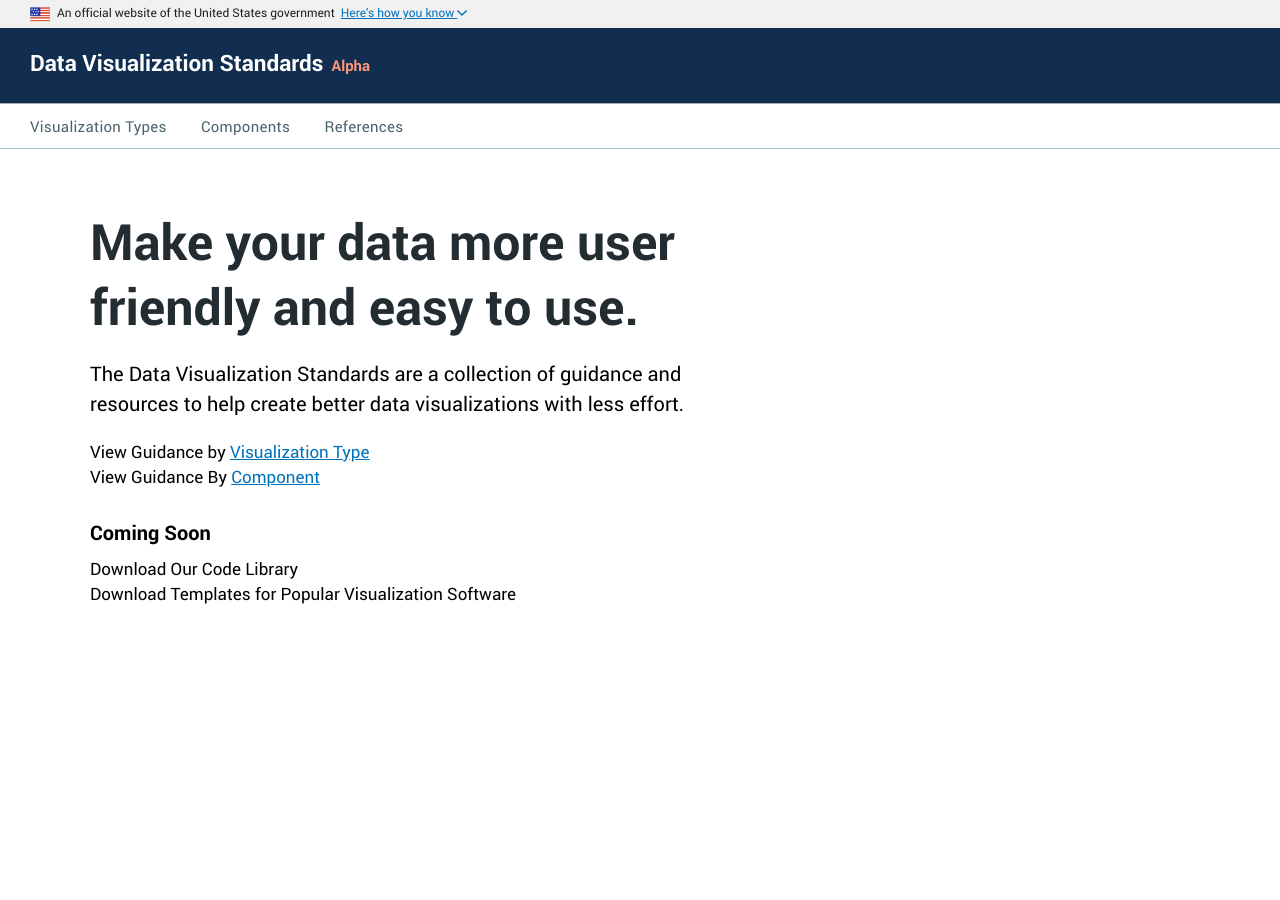
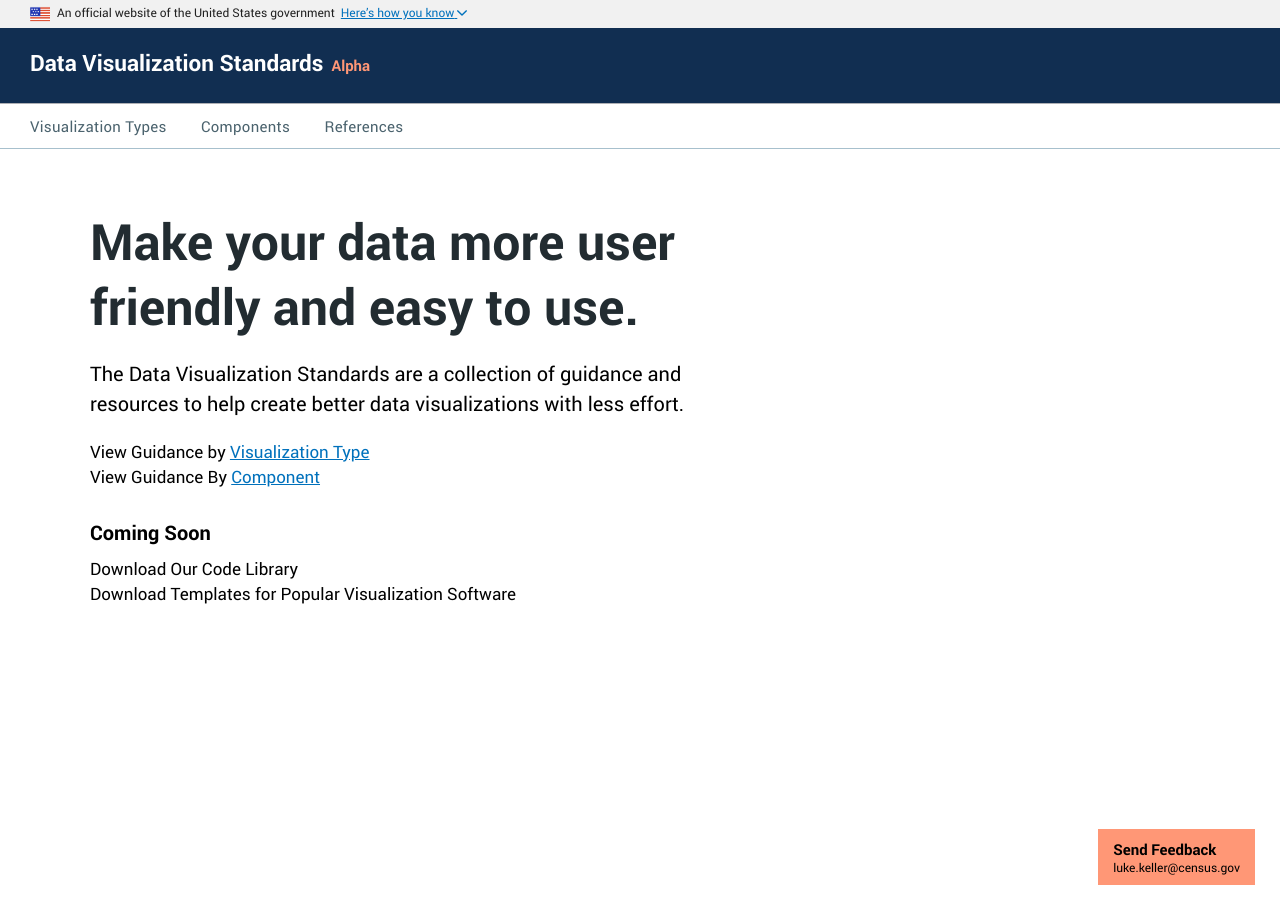
Before and after one commit to XDgov/data-design-standards, a Jekyll site: the page built from index.md, in a window 1280 px wide. Built offline with Jekyll 4.4.1, drawn with Linux system fonts in a browser that asks for light colours.

Commit message:
Add Placeholder Feedback Email

```diff
--- /dev/null
+++ b/_includes/feedback.html
@@ -0,0 +1,6 @@
+<div class="usa-feedback">
+  <a href="mailto:luke.keller@census.gov?subject=Data%20Visualization%20Standards%20Feedback">Send Feedback</a>
+  <div>
+    luke.keller@census.gov
+  </div>
+</div>
--- a/_layouts/default.html
+++ b/_layouts/default.html
@@ -14,6 +14,8 @@
 
     <script src="{{ site.baseurl }}/assets/js/application.js"></script>
 
+    {% include feedback.html %}
+
   </body>
 
 </html>
--- a/assets/sass/includes/_all.scss
+++ b/assets/sass/includes/_all.scss
@@ -1,4 +1,5 @@
 @import "banner";
 @import "components/legend-group";
+@import "feedback";
 @import "navbar";
 @import "nav/all";
--- /dev/null
+++ b/assets/sass/includes/_feedback.scss
@@ -0,0 +1,19 @@
+.usa-feedback {
+  background-color: $census-color-orange-light;
+  box-sizing: border-box;
+  bottom: 1.5rem;
+  font-size: 1.5rem;
+  padding: 1rem 1.5rem;
+  position: fixed;
+  right: 2.5rem;
+
+  a {
+    color: $color-black;
+    font-weight: bold;
+    text-decoration: none;
+  }
+
+  div {
+    font-size: 1.2rem;
+  }
+}
```
